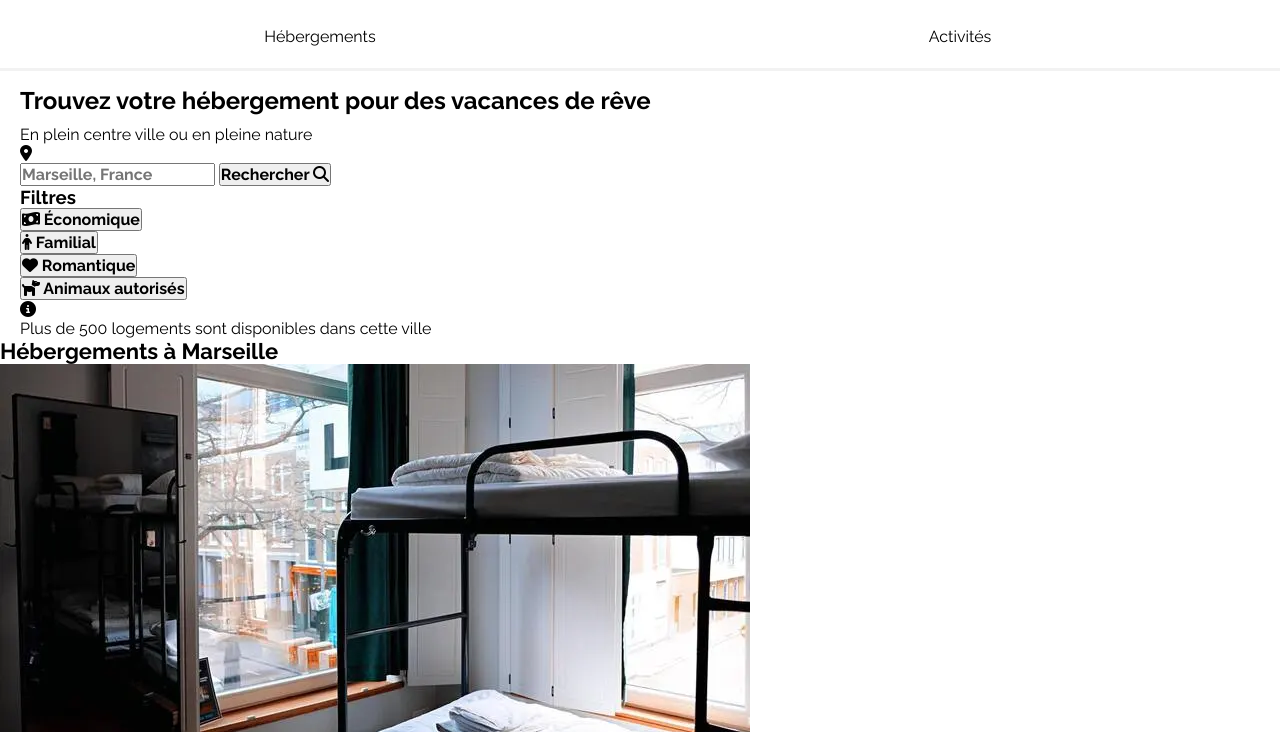
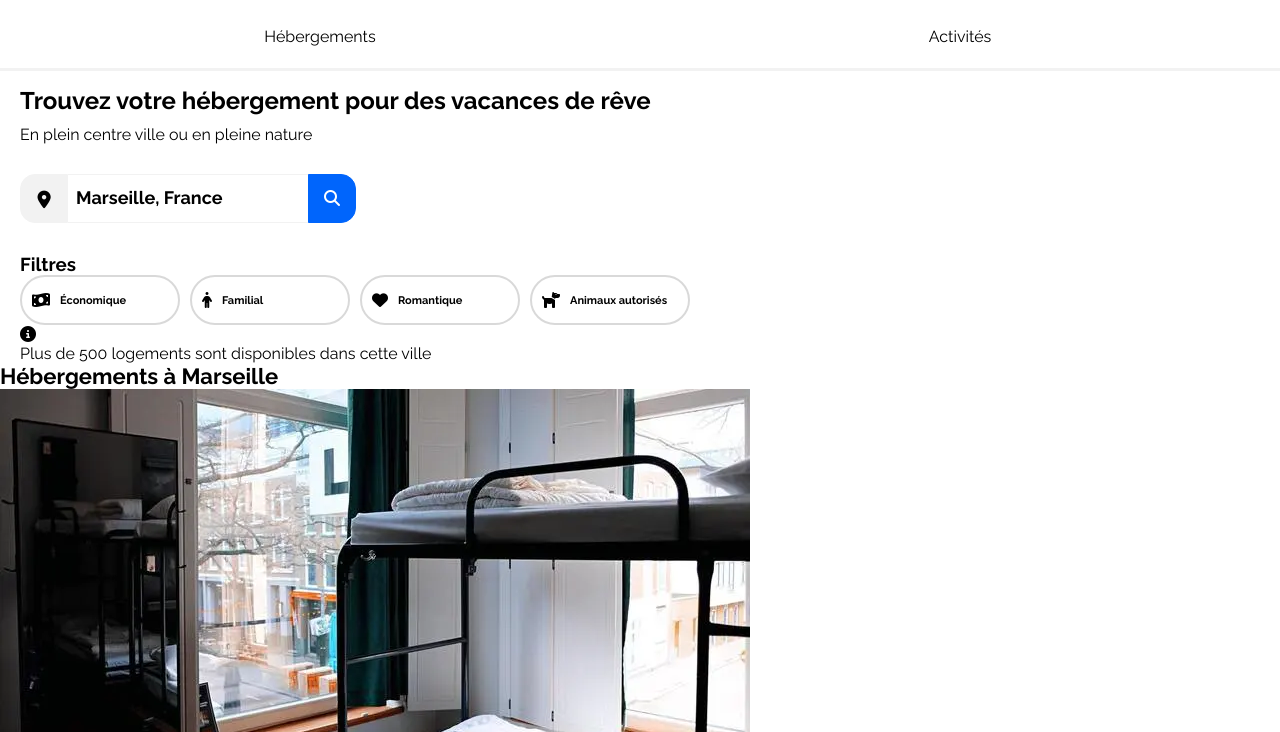
Before and after one commit to ProjetsDevFanny/Booki-Flexbox-mobile-first, a plain HTML site: page index.html in a window 1280 px wide. Shown: the part 68-800 px from the top of the page. Drawn offline with Linux system fonts and the light colour scheme; files whose address does not match are found by name.

Commit message:
Styles de Titre, formulaire et filtres de la zone de recherche faits et en cours

```diff
--- a/css/header.css
+++ b/css/header.css
@@ -26,8 +26,6 @@ nav {
 }
 
 .navbar-link {
-  font-size: 16px;
-  font-weight: 500;
   flex: 1; /* 1; pour que chaque lien prenne une part égale de l'espace disponible */
   text-align: center;
 }
@@ -38,10 +36,13 @@ nav a {
   padding: 20px 0;
   display: block; /* pour que l'élément a prenne toute la largeur (disponible) de son parent */
   width: 100%;
+  font-size: 16px;
+  font-weight: 500;
 }
 
 nav a:hover {
   color: var(--blue);
+  font-weight: 520;
 }
 
 nav a::before {
--- a/css/research.css
+++ b/css/research.css
@@ -5,3 +5,104 @@
 .research-title h1 {
   padding: 10px 0;
 }
+
+
+/* formulaire de recherche */
+
+.research-form {
+  display: flex;
+  align-items: center;
+  margin: 30px 0;
+}
+
+.icon-map-container {
+  display: flex;
+  align-items: center;
+  justify-content: center;
+  width: 48px;
+  height: 49px;
+  border-radius: 15px 0 0 15px;
+  background-color: var(--light-grey);
+  border: 1px solid var(--light-grey);
+}
+
+#icone-maps {
+  transform: scale(1.1);
+}
+
+#city-research {
+  width: 240px;
+  padding-left: 8px;
+  border-top: 1px solid var(--light-grey);
+  border-bottom: 1px solid var(--light-grey);
+  border-left: none;
+  border-right: none;
+  height: 49px;
+  color: var(--black);
+}
+
+#city-research::placeholder {
+  color: var(--black);
+  font-weight: 700;
+  font-size: 18px;
+}
+
+.btn-research {
+  width: 48px;
+  height: 49px;
+  border-radius: 0 15px 15px 0;
+  border: 1px solid var(--blue);
+  background-color: var(--blue);
+  color: var(--white) ;
+  font-weight: 500;
+  cursor: pointer;
+}
+
+.btn-research:hover {
+  background-color: var(--blue);
+}
+
+#research {
+  display: none;
+}
+
+#glass {
+  display: inline;
+}
+
+/* Section des filtres */
+
+.filter-section {
+  display: flex;
+  flex-direction: column;
+  align-items: flex-start;
+}
+
+.filter-list {
+  display: flex;
+  flex-wrap: wrap;
+  gap: 10px;
+ }
+
+ .filter-button {
+  display: flex;
+  align-items: center;
+  justify-content: flex-start;
+  gap: 10px;
+  width: 160px;
+  height: 50px;
+  border-radius: 25px;
+  background-color: var(--white);
+  border: 2px solid var(--dark-grey);
+  cursor: pointer;
+  padding-left: 10px;
+}
+
+.filter-button span {
+   color: var(--black);
+  font-size: 11px;
+ }
+
+ .filter-button i {
+
+ }
--- a/index.html
+++ b/index.html
@@ -45,13 +45,13 @@
       </div>
 
       <!-- formulaire de recherche et icone de localisation -->
-      <form action="#" method="get">
+      <form action="submit" method="get" class="research-form">
         <div class="icon-map-container">
-          <i class="fa-solid fa-location-dot" id="icone_maps"></i>
+          <i class="fa-solid fa-location-dot" id="icone-maps"></i>
         </div>
-        <input id="city_research" name="city" type="text" placeholder="Marseille, France">
-        <button class="btn_research" type="submit">
-          <span id="search">Rechercher</span>
+        <input id="city-research" name="city" type="text" placeholder="Marseille, France">
+        <button class="btn-research" type="submit" aria-label="Rechercher une ville">
+          <span id="research">Rechercher</span>
           <span id="glass"><i class="fa-solid fa-magnifying-glass"></i></span>
         </button>
       </form>
```
